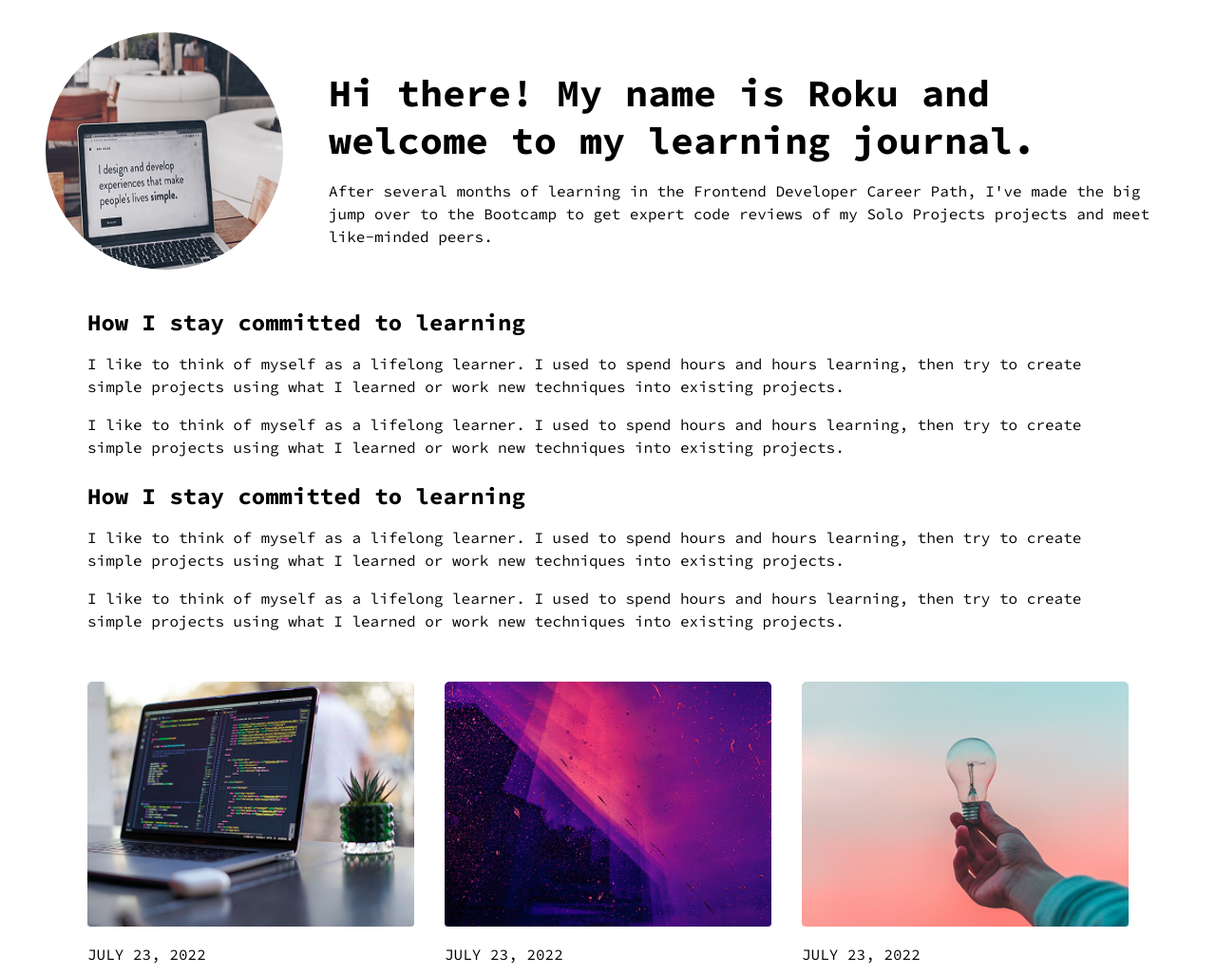
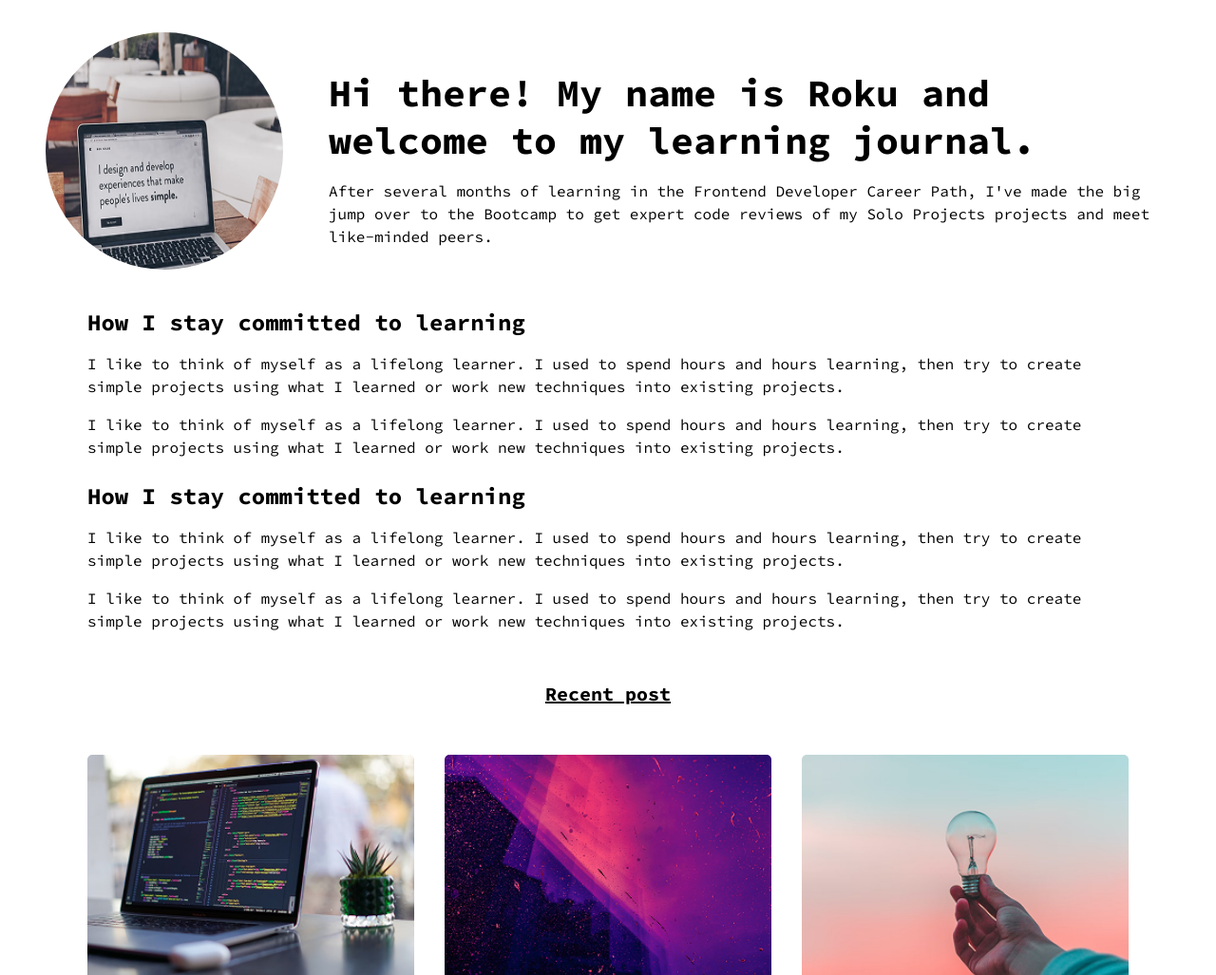
Before and after one commit to danchaud-vincent/learning-journal_project, a plain HTML site: page about.html in a window 1280 px wide. Shown: the part 73-1100 px from the top of the page at 95% size. Drawn offline with Linux system fonts and the light colour scheme.

Commit message:
last updates about.html

```diff
--- a/about.html
+++ b/about.html
@@ -67,6 +67,8 @@
 
             </section>
 
+            <h3 class="about-articles-section-title">Recent post</h3>
+
             <section class="articles-section container">
                 <a class="article-link" href="#" aria-label="Read blog one">
                     <article>
--- a/css/index.css
+++ b/css/index.css
@@ -123,7 +123,6 @@ footer{
     margin-bottom: 1.5em;
 }
 
-
 .about-details p{
     margin: 1em 0;
 }
@@ -224,6 +223,15 @@ h1{
     margin: 0.5em 0; /* 16px -> 32px to 16px*/
 }
 
+h2{
+    font-size: var(--fs-m);
+}
+
+h3{
+    font-size: 1.25rem;
+}
+
+
 p{
     line-height: 1.5;
 }
@@ -234,7 +242,6 @@ p{
 }
 
 .article-title{
-    font-size: var(--fs-m);
     font-weight: 900;
     color: var(--medium-black);
     margin: 0.7em 0 0.375em 0; /* 16px -> 24px to 16px*/
@@ -246,6 +253,12 @@ p{
 
 .article-p{
     color: var(--dark-gray);
+}
+
+.about-articles-section-title{
+    margin-top: 2.6em; /* 20px -> 20px to 52px*/
+    text-align: center;
+    text-decoration: underline;
 }
 
 .footer-title, .footer-p{
```
